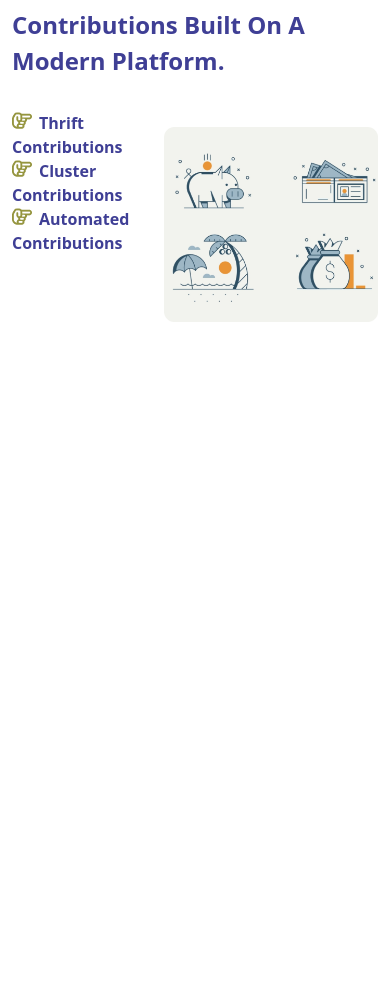
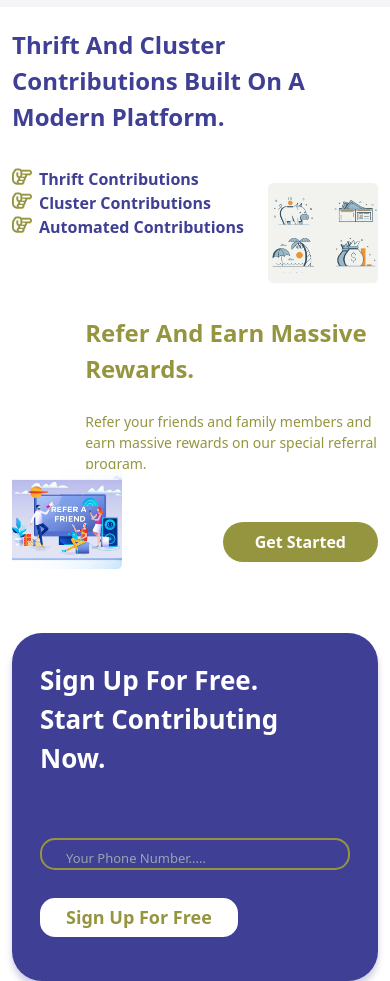
Before and after one commit to teemezzy/myisusu-2.0, a React (Create React App) app: page / in a window 390 px wide. Shown: the part 4907-5888 px from the top of the page. Before the commit the page ends 5229 px from the top, so only its background shows below. Built offline with nearby package versions, Linux system fonts and the light colour scheme.

Commit message:
completed signup section

```diff
--- /dev/null
+++ b/src/component/footer/Footer.jsx
@@ -0,0 +1,9 @@
+import React from 'react'
+
+const Footer = () => {
+  return (
+    <div>Footer</div>
+  )
+}
+
+export default Footer
--- a/src/component/index.js
+++ b/src/component/index.js
@@ -1 +1,2 @@
 export { default as Navbar } from "./navbar/Navbar"
+export { default as Footer } from "./footer/Footer"
--- a/src/container/cluster/Cluster.jsx
+++ b/src/container/cluster/Cluster.jsx
@@ -1,16 +1,16 @@
 import React from "react";
-import { clusterone, priorityfour } from "../../assets";
+import { clusterone, clustertwo, priorityfour } from "../../assets";
 
 const Cluster = () => {
   return (
     <div className="universal_padding">
-      <div className="pt-5">
-        <h1 className="text-logoColor text-contriMobile lg:text-contriDesktop font-bold mb-8 sm:w-[60%]">
+      <div className="pt-5 sm:pt-8 lg:pt-10 xl:pt-20 pb-16 lg:pr-32">
+        <h1 className="text-logoColor text-contriMobile lg:text-contriDesktop font-bold mb-8 sm:w-[60%] lg:w-[50%]">
           Thrift And Cluster Contributions Built On A Modern Platform.
         </h1>
 
         <div className="flex">
-          <div className="w-[80%] sm:w-[40%]">
+          <div className="w-[70%] sm:w-[40%]">
             <ul className="cluster_list">
               <li className="cluster_li">Thrift Contributions</li>
               <li className="cluster_li">Cluster Contributions</li>
@@ -18,15 +18,58 @@ const Cluster = () => {
             </ul>
           </div>
 
-          <div className="mt-4 sm:-mt-[7rem] lg:-mt-[14rem] xl:-mt-[10rem] sm:ml-auto sm:w-fit sm:relative">
-            <img src={priorityfour} alt="priority" className="w-[80px] lg:w-[110px] h-[160px] hidden sm:flex sm:ml-auto sm:-mb-[6rem]" />
-            <img src={clusterone} alt="cluster" className="w-25% sm:w-[250px] lg:w-[370px] sm:h-[225px] lg:h-[320px] z-50 sm:mr-7 relative" />
-            <img src={priorityfour} alt="priority" className="w-[80px] lg:w-[110px] h-[160px] hidden sm:flex -z-20 sm:-mt-[6rem] sm:-ml-[3.5rem]" />
+          <div className="w-[30%] mt-4 sm:-mt-[7rem] lg:-mt-[9rem] xl:-mt-[10rem] sm:ml-auto sm:w-fit sm:relative mb-8">
+            <img
+              src={priorityfour}
+              alt="priority"
+              className="w-[80px] lg:w-[110px] h-[160px] hidden sm:flex sm:ml-auto sm:-mb-[6rem]"
+            />
+            <img
+              src={clusterone}
+              alt="cluster"
+              className="sm:w-[250px] lg:w-[370px] xl:w-[411px]
+              xl:h-[375px] sm:h-[225px] lg:h-[320px] z-50 sm:mr-7 relative"
+            />
+            <img
+              src={priorityfour}
+              alt="priority"
+              className="w-[80px] lg:w-[110px] h-[160px] hidden sm:flex -z-20 sm:-mt-[6rem] sm:-ml-[3.5rem]"
+            />
           </div>
         </div>
 
-        <div>
+        <div className="sm:flex flex-row-reverse">
+          <div className="w-[80%] sm:w-[50%] lg:w-[45%] xl:w-[40%] ml-auto">
+            <h2 className="text-contriMobile lg:text-contriDesktop text-gold font-bold mb-6">
+              Refer And Earn Massive Rewards.
+            </h2>
+            <p className="text-introPMobile lg:text-googleDesktop text-gold font-medium mb-12">
+              Refer your friends and family members and earn massive rewards on
+              our special referral program.
+            </p>
 
+            <button className="bg-gold text-colorWhite text-googleDesktop lg:text-introPDesktop font-semibold rounded-[20px] px-8 py-2 flex ml-auto sm:ml-0">
+              Get Started
+            </button>
+          </div>
+
+          <div className="relative w-[30%] sm:w-fit sm:-mt-[6rem]">
+            <img
+              src={priorityfour}
+              alt="priority"
+              className="w-[80px] lg:w-[110px] h-[160px] hidden sm:flex"
+            />
+            <img
+              src={clustertwo}
+              alt="cluster"
+              className="-mt-[5.8rem] sm:-mt-[5.1rem] sm:ml-[2rem] sm:w-[250px] lg:w-[370px] xl:w-[411px] sm:h-[225px] lg:h-[320px] xl:h-[375px] z-50 sm:mr-7 relative"
+            />
+            <img
+              src={priorityfour}
+              alt="priority"
+              className="w-[80px] lg:w-[110px] h-[160px] hidden sm:flex ml-auto sm:-mt-[4.7rem]"
+            />
+          </div>
         </div>
       </div>
     </div>
--- a/src/container/faqs/FAQS.jsx
+++ b/src/container/faqs/FAQS.jsx
@@ -35,7 +35,7 @@ const FAQS = () => {
           />
         </div>
 
-        <div className="flex justify-center sm:absolute sm:w-fit right-9 lg:right-40 xl:right-80 bottom-9">
+        <div className="flex justify-center sm:absolute sm:w-fit right-9 sm:right-[50px] lg:right-[180px] xl:right-[340px] 2xl:right-[880px] bottom-9 sm:bottom-16">
           <p className="text-googleDesktop xl:text-phoneMobileTwo  text-gold font-semibold flex items-center">
             See All FAQs{" "}
             <span className="ml-2">
--- a/src/container/index.js
+++ b/src/container/index.js
@@ -3,3 +3,4 @@ export { default as StepsToContribute } from "./steps/StepsToContribute"
 export { default as Priority } from "./priority/Priority"
 export { default as FAQS } from "./faqs/FAQS"
 export { default as Cluster } from "./cluster/Cluster"
+export { default as Signup } from "./signup/Signup"
--- a/src/container/priority/Priority.jsx
+++ b/src/container/priority/Priority.jsx
@@ -10,11 +10,11 @@ import PriorityList from "./PriorityList";
 const Priority = () => {
   return (
     <div className="w-full bg-bgWhite universal_padding">
-      <div className="pt-5 xl:pt-10 2xl:pt-28">
-        <h1 className="text-contriMobile xl:text-contriDesktop text-logoColor font-bold mb-3 lg:w-[30%] xl:w-[38%]">
+      <div className="pt-5 lg:pt-12 2xl:pt-28 lg:pb-6">
+        <h1 className="text-contriMobile lg:text-signMobile xl:text-contriDesktop text-logoColor font-bold mb-3 lg:w-[30%] xl:w-[38%]">
           Keeping your money safe is our priority.
         </h1>
-        <p className="text-introPMobile text-logoColor font-medium mb-5 sm:w-3/4 lg:w-7/12">
+        <p className="text-introPMobile text-logoColor font-medium mb-5 sm:w-3/4 lg:w-6/12">
           Trust is our currency. We are committed to the security of your money
           and the protection of your account.
         </p>
--- /dev/null
+++ b/src/container/signup/Signup.jsx
@@ -0,0 +1,30 @@
+import React from "react";
+
+const Signup = () => {
+  return (
+    <div className="px-3 sm:px-0 signup">
+      <form className="pt-7 px-7 sm:pr-0 sm:w-full sm:grid sm:grid-cols-2 lg:px-16 lg:pt-10 xl:px-40 xl:pt-14 2xl:px-[360px]">
+        <div className="mb-7">
+          <h1 className="text-signMobile text-colorWhite font-bold mb-6 lg:text-contriDesktop xl:text-contriDesktop44">
+            Sign Up For Free.
+            <br /> Start Contributing Now.
+          </h1>
+        </div>
+
+        <div className="pb-11 sm:flex sm:relative sm:pr-3">
+          <input
+            type="text"
+            placeholder="Your Phone Number....."
+            className="text-phoneMobile font-light text-bgDarkWhite border-2 border-gold rounded-[15px] bg-logoColor w-full pt-2 pl-6 mb-7 sm:text-introPMobile sm:py-1 sm:pl-4 sm:h-fit mt-8 xl:py-2 2xl:py-3"
+          />
+
+          <button className="text-introPDesktop text-gold font-semibold bg-bgWhite rounded-[15px] px-[26px] py-[6px] sm:text-googleDesktop sm:px-[17px] sm:py-[4px] sm:absolute sm:bottom-[73px] sm:right-3 lg:bottom-[90px] xl:py-[8px] xl:bottom-[112px] 2xl:py-[13px] 2xl:bottom-[104px]">
+            Sign Up For Free
+          </button>
+        </div>
+      </form>
+    </div>
+  );
+};
+
+export default Signup;
--- a/src/container/steps/StepsToContribute.jsx
+++ b/src/container/steps/StepsToContribute.jsx
@@ -3,7 +3,7 @@ import { steps } from "./steps";
 
 const StepsToContribute = () => {
   return (
-    <div className="sm:grid sm:grid-cols-2 gap-2 sm:gap-6 lg:gap-9 bg-bgDarkWhite universal_padding">
+    <div className="py-7 sm:grid sm:grid-cols-2 gap-2 sm:gap-6 lg:gap-9 bg-bgDarkWhite universal_padding">
       <h1 className="text-center sm:text-left text-contriMobile text-logoColor font-semibold w-full h-fit break-inside-avoid mt-2">
         Start Contributing In These Few Steps
       </h1>
--- a/src/index.css
+++ b/src/index.css
@@ -47,6 +47,12 @@
   @apply text-googleDesktop font-bold text-logoColor;
 }
 
+.signup form {
+  background: #3f3f95;
+  box-shadow: 0px 6px 6px rgba(63, 63, 149, 0.25);
+  border-radius: 30px;
+}
+
 .sbjsb {
   color: #bdbd87;
 }
--- a/src/pages/HomePage.jsx
+++ b/src/pages/HomePage.jsx
@@ -1,6 +1,13 @@
 import React from "react";
 import { Navbar } from "../component";
-import { Cluster, FAQS, HeroSection, Priority, StepsToContribute } from "../container";
+import {
+  Cluster,
+  FAQS,
+  HeroSection,
+  Priority,
+  Signup,
+  StepsToContribute,
+} from "../container";
 
 const HomePage = () => {
   return (
@@ -11,6 +18,7 @@ const HomePage = () => {
       <Priority />
       <FAQS />
       <Cluster />
+      <Signup />
     </div>
   );
 };
--- a/tailwind.config.js
+++ b/tailwind.config.js
@@ -7,6 +7,7 @@ module.exports = {
         logoColor: "#3F3F95",
         googleColor: "#ADAD96",
         colorWhite: "#FFFFFF",
+        bgDarkWhite: "#F5F5F7",
       },
       fontSize: {
         introH1Mobile: ["28px", { lineHeight: "42px" }],
@@ -22,7 +23,7 @@ module.exports = {
 
         // Sign up for free
         signMobile: ["26px", { lineHeight: "39px" }],
-        contriDesktop: ["44px", { lineHeight: "66px" }],
+        contriDesktop44: ["44px", { lineHeight: "66px" }],
         phoneMobile: ["13px", { lineHeight: "20px" }],
         phoneMobileTwo: ["20px", { lineHeight: "30px" }],
       },
```
Also changed, not shown: src/assets/clustertwo.png.
